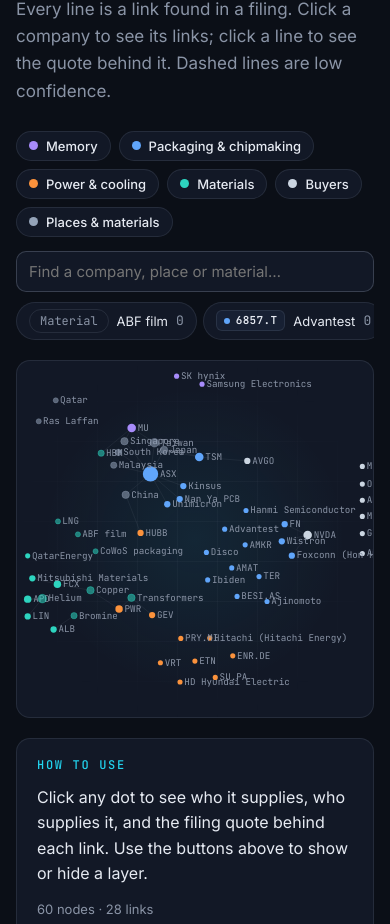
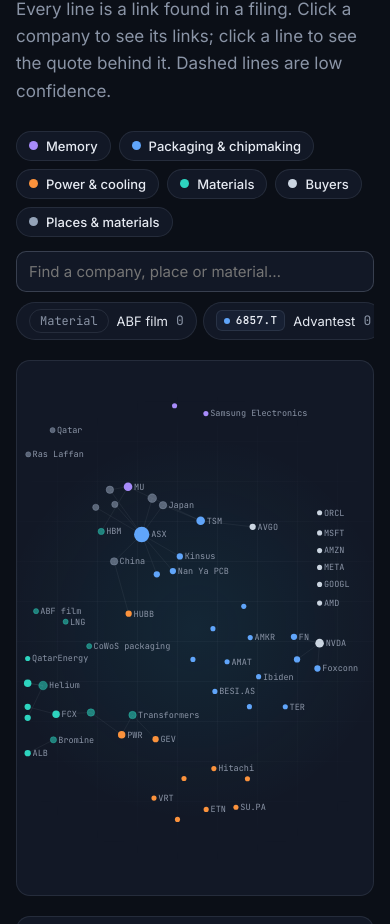
Before and after one commit to yzymbiote/Ripple, a plain HTML site: page site/map.html in a window 390 px wide. Shown: the part 176-1100 px from the top of the page. Drawn offline with Linux system fonts and the light colour scheme.

Commit message:
Map: tap empty space, tap the dot again or 'Show all' to reset; no overlapping or cut-off names on phones
Co-Authored-By: Claude Opus 5.5 <noreply@anthropic.com>
Claude-Session: https://claude.ai/code/session_017aqDjrupgBKCYeJkrLvMrd

```diff
--- a/site/assets/map.css
+++ b/site/assets/map.css
@@ -22,3 +22,4 @@
   background: var(--panel); border: 1px solid var(--border); border-radius: 999px; padding: 6px 12px; cursor: pointer; }
 .finder-item.on { border-color: var(--accent); box-shadow: var(--glow); }
 .map-node .tap-label { pointer-events: auto; cursor: pointer; }
+#clear-sel[hidden] { display: none; }
--- a/site/assets/map.js
+++ b/site/assets/map.js
@@ -84,9 +84,13 @@
       nodes = Object.fromEntries(Object.entries(visible).filter(([id]) => keep.has(id)));
     }
     const links = D.mapLinks.filter((l) => nodes[l.from] && nodes[l.to]);
-    const w = 1000, h = small ? 1000 : 640;
+    const w = 1000, h = small ? 1500 : 640;
     box.innerHTML = "";
     svg = R.svgEl("svg", { viewBox: `${-w / 2} ${-h / 2} ${w} ${h}`, role: "img", "aria-label": "Supply map" }, box);
+    // Tapping empty space (not a dot or a line) resets the map.
+    svg.addEventListener("click", (e) => {
+      if (selected && !e.target.closest(".map-node") && !e.target.closest(".link-hit")) { selected = null; draw(); }
+    });
     R.svgDefs(svg, "map");
     const p = R.layoutMap(nodes, links, w, h);
     const near = new Set();
@@ -105,6 +109,22 @@
     });
     const deg = {};
     links.forEach((l) => { deg[l.from] = (deg[l.from] || 0) + 1; deg[l.to] = (deg[l.to] || 0) + 1; });
+    // Decide which names to show: no two names may overlap. The selected company and its
+    // partners always get theirs; otherwise better-connected dots win. Hidden-name dots stay tappable.
+    const fsz = small ? 24 : 14;
+    const showLabel = new Set();
+    const boxes = [];
+    const order = Object.keys(nodes).sort((a, b) => (near.has(b) - near.has(a)) || ((deg[b] || 0) - (deg[a] || 0)) || a.localeCompare(b));
+    const labelText = (n) => (n.kind === "company" && n.ticker && !/\d/.test(n.ticker) ? n.ticker : n.name.replace(/\s*\(.*\)\s*$/, ""));
+    const dotR = small ? 16 : 9;
+    const dots = Object.keys(nodes).map((id) => ({ id, x1: p[id][0] - dotR, y1: p[id][1] - dotR, x2: p[id][0] + dotR, y2: p[id][1] + dotR }));
+    const overlaps = (a, b) => a.x1 < b.x2 && a.x2 > b.x1 && a.y1 < b.y2 && a.y2 > b.y1;
+    order.forEach((id) => {
+      const n = nodes[id], [x, y] = p[id];
+      const bx = { x1: x + 8, y1: y - fsz * 0.75, x2: x + 12 + labelText(n).length * fsz * 0.62, y2: y + fsz * 0.45 };
+      const hit = boxes.some((b) => overlaps(bx, b)) || dots.some((d) => d.id !== id && overlaps(bx, d));
+      if (!hit || id === selected) { showLabel.add(id); boxes.push(bx); }
+    });
     const ng = R.svgEl("g", {}, svg);
     Object.entries(nodes).forEach(([id, n]) => {
       const g = R.svgEl("g", { class: "map-node" + (selected && !near.has(id) ? " dim" : ""), transform: `translate(${p[id][0].toFixed(1)} ${p[id][1].toFixed(1)})`, tabindex: "0", role: "button", "aria-label": n.name }, ng);
@@ -113,14 +133,24 @@
       R.svgEl("circle", { r: small ? 46 : 20, fill: "transparent" }, g);
       const c = R.svgEl("circle", { r, fill: `var(${R.layerVar(n)})`, filter: id === selected ? "url(#glow-map)" : "" }, g);
       if (n.kind !== "company") { c.setAttribute("fill-opacity", "0.55"); c.setAttribute("stroke", `var(${R.layerVar(n)})`); }
-      const t = R.svgEl("text", { x: r + 5, y: small ? 8 : 4, "font-size": small ? 26 : 14, fill: id === selected ? "var(--text)" : "var(--text-2)", class: "tap-label" }, g);
-      t.textContent = n.kind === "company" && n.ticker && !/\d/.test(n.ticker) ? n.ticker : n.name;
-      const pick = () => { selected = id; draw(); if (small) R.qs("#side").scrollIntoView({ behavior: "smooth", block: "start" }); };
+      if (showLabel.has(id)) {
+        const t = R.svgEl("text", { x: r + 5, y: small ? 8 : 4, "font-size": fsz, fill: id === selected ? "var(--text)" : "var(--text-2)", class: "tap-label" }, g);
+        t.textContent = labelText(n);
+      }
+      const pick = () => {
+        if (selected === id) { selected = null; draw(); return; } // tap the selected dot again to unselect
+        selected = id; draw();
+        if (small) R.qs("#side").scrollIntoView({ behavior: "smooth", block: "start" });
+      };
       g.addEventListener("click", pick);
       g.addEventListener("keydown", (e) => { if (e.key === "Enter" || e.key === " ") { e.preventDefault(); pick(); } });
     });
     side();
     renderList();
+    const clearBtn = R.qs("#clear-sel");
+    clearBtn.hidden = !selected;
   }
+  R.qs("#clear-sel").addEventListener("click", () => { selected = null; draw(); });
+  document.addEventListener("keydown", (e) => { if (e.key === "Escape" && selected) { selected = null; draw(); } });
   draw();
 })();
--- a/site/assets/ripple.js
+++ b/site/assets/ripple.js
@@ -284,7 +284,8 @@
         disp[id][0] += (a[0] * w * 0.5 - p[id][0]) * 0.9; disp[id][1] += (a[1] * h * 0.5 - p[id][1]) * 0.9;
         const d = Math.max(1, Math.hypot(...disp[id]));
         p[id][0] += (disp[id][0] / d) * Math.min(d, temp); p[id][1] += (disp[id][1] / d) * Math.min(d, temp);
-        p[id][0] = Math.max(-w / 2 + 30, Math.min(w / 2 - 30, p[id][0])); p[id][1] = Math.max(-h / 2 + 20, Math.min(h / 2 - 20, p[id][1]));
+        // keep room on the right for the name next to each dot
+        p[id][0] = Math.max(-w / 2 + 30, Math.min(w / 2 - 150, p[id][0])); p[id][1] = Math.max(-h / 2 + 30, Math.min(h / 2 - 30, p[id][1]));
       });
     }
     return p;
--- a/site/map.html
+++ b/site/map.html
@@ -24,7 +24,8 @@
     <input id="finder" type="search" placeholder="Find a company, place or material…" autocomplete="off">
     <div id="finder-list" class="finder-list"></div></div>
   <div class="explorer">
-    <div class="ripple-canvas map-canvas"><div class="grid-bg"></div><div id="map"></div></div>
+    <div class="ripple-canvas map-canvas"><div class="grid-bg"></div>
+      <button class="btn replay" type="button" id="clear-sel" hidden>Show all ×</button><div id="map"></div></div>
     <aside class="card side" id="side" aria-live="polite"></aside>
   </div>
 </main>
```
